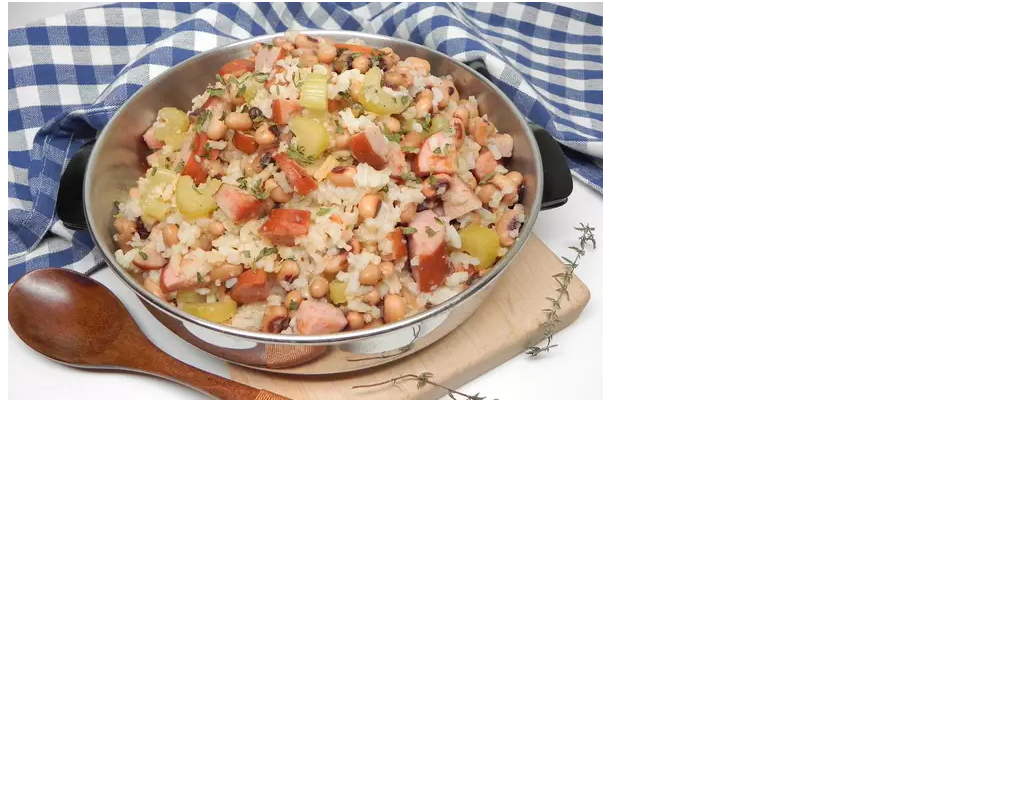
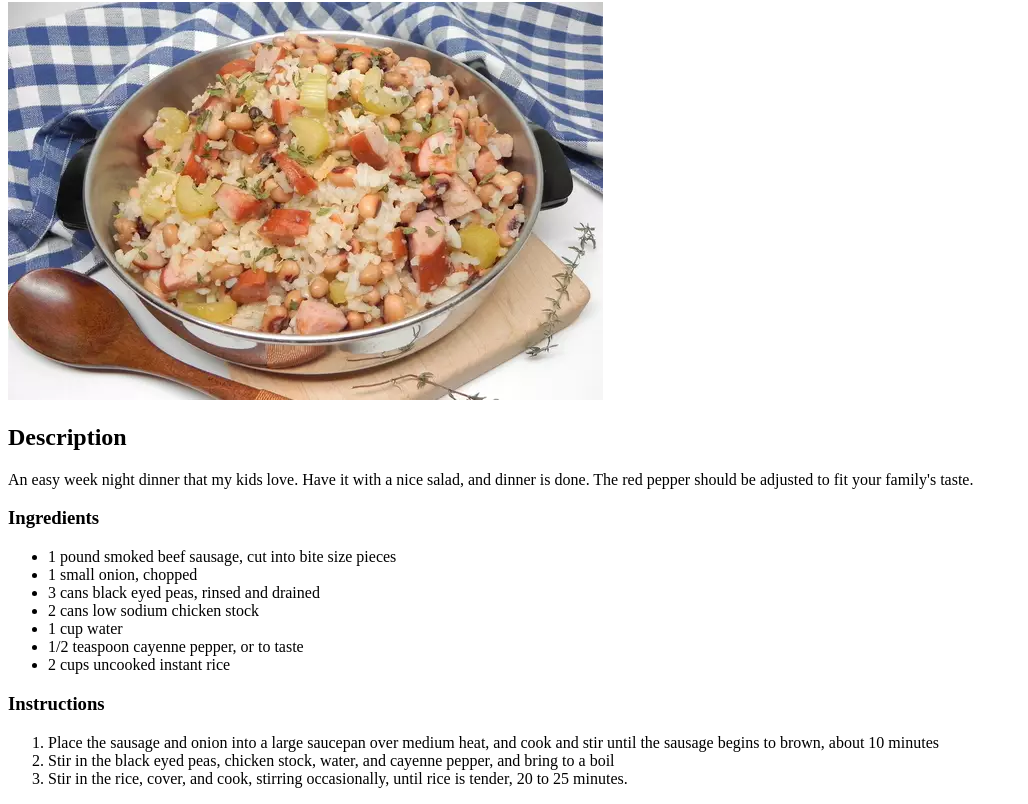
Before and after one commit to HelicalT/odin-recipes, a plain HTML site: page recipes/easy_hoppin_john.html in a window 1280 px wide. Shown: the part 78-882 px from the top of the page, without its empty margins (0-1028 px from the left). Before the commit the page ends 800 px from the top, so only its background shows below. Drawn offline with Linux system fonts and the light colour scheme.

Commit message:
added ingredients and intructions for Easy Hoppin John

```diff
--- a/recipes/easy_hoppin_john.html
+++ b/recipes/easy_hoppin_john.html
@@ -6,6 +6,24 @@
     </head>
     <body>
         <h1>Easy Hoppin John</h1>
-        <img src="../images/easy_hopping_john.webp">
+        <img src="../images/easy_hopping_john.webp" alt="picture of finished dish">
+        <h2>Description</h2>
+        <p>An easy week night dinner that my kids love. Have it with a nice salad, and dinner is done. The red pepper should be adjusted to fit your family's taste.</p>
+        <h3>Ingredients</h3>
+        <ul>
+            <li>1 pound smoked beef sausage, cut into bite size pieces</li>
+            <li>1 small onion, chopped</li>
+            <li>3 cans black eyed peas, rinsed and drained</li>
+            <li>2 cans low sodium chicken stock</li>
+            <li>1 cup water</li>
+            <li>1/2 teaspoon cayenne pepper, or to taste</li>
+            <li>2 cups uncooked instant rice</li>
+        </ul>
+        <h3>Instructions</h3>
+        <ol>
+            <li>Place the sausage and onion into a large saucepan over medium heat, and cook and stir until the sausage begins to brown, about 10 minutes</li>
+            <li>Stir in the black eyed peas, chicken stock, water, and cayenne pepper, and bring to a boil</li>
+            <li>Stir in the rice, cover, and cook, stirring occasionally, until rice is tender, 20 to 25 minutes.</li>
+        </ol>
     </body>
 </html>
```
